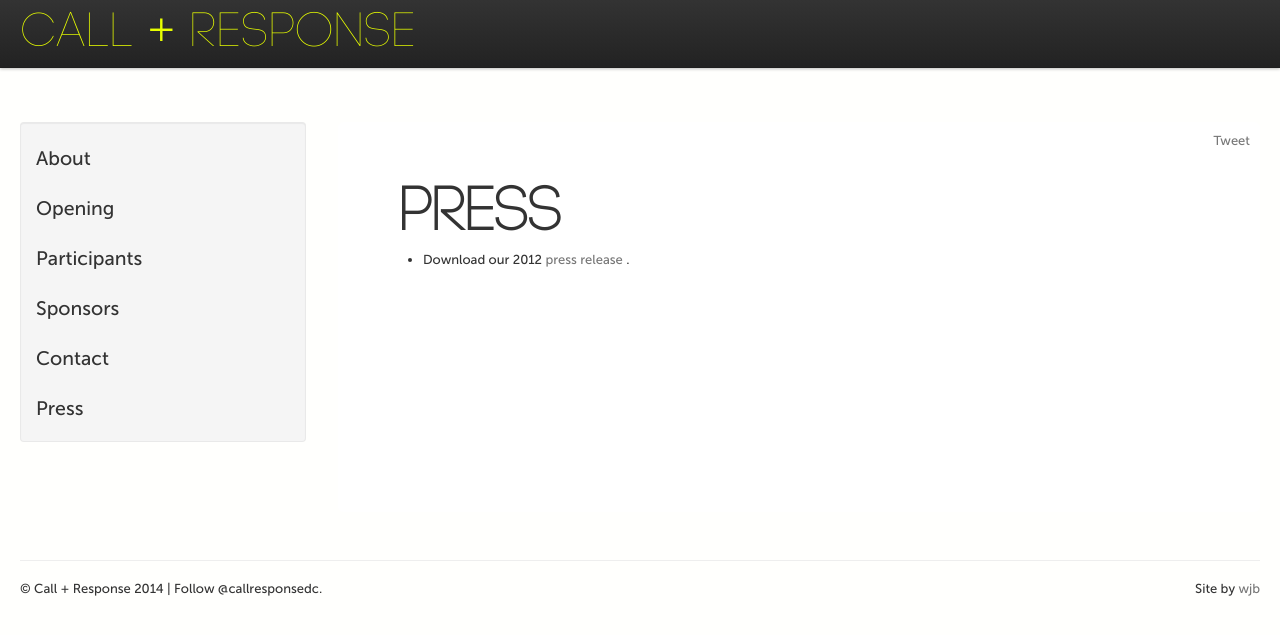
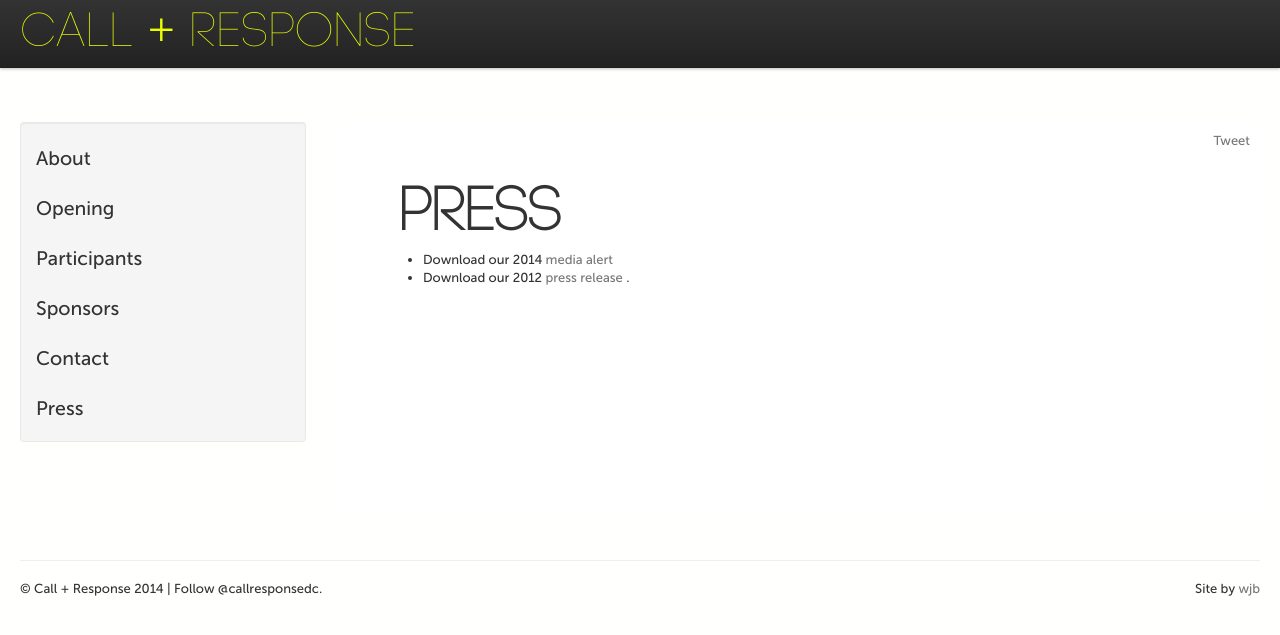
Before and after one commit to callandresponsedc/callandresponsedc, a Jekyll site: the page built from press/index.html, in a window 1280 px wide. Shown: the top 635 px of the page. Built offline with Jekyll 4.4.1, drawn with Linux system fonts in a browser that asks for light colours; Markdown is read by kramdown in place of the engine named in the settings; comment, search, counter and statistics services are not loaded.

Commit message:
Update index.html

```diff
--- a/press/index.html
+++ b/press/index.html
@@ -7,6 +7,7 @@ title: Press
 </h1>
 <p>
   <ul>
+  <li>Download our 2014 <a href="https://www.dropbox.com/s/jr2twj4f739pk9s/C%2BR_MediaAlert.docx?dl=0">media alert</a></li>
     <li>Download our 2012
       <a href="../static/CALL_RESPONSE_Press_Release_Final.doc">press release
       </a>.
```
